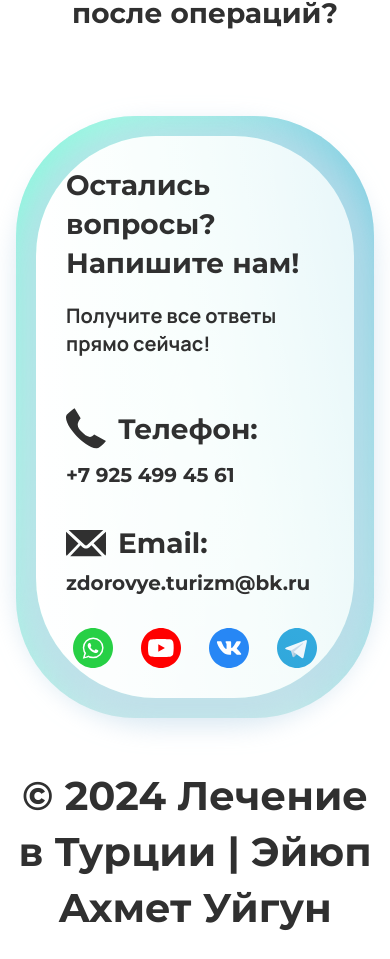
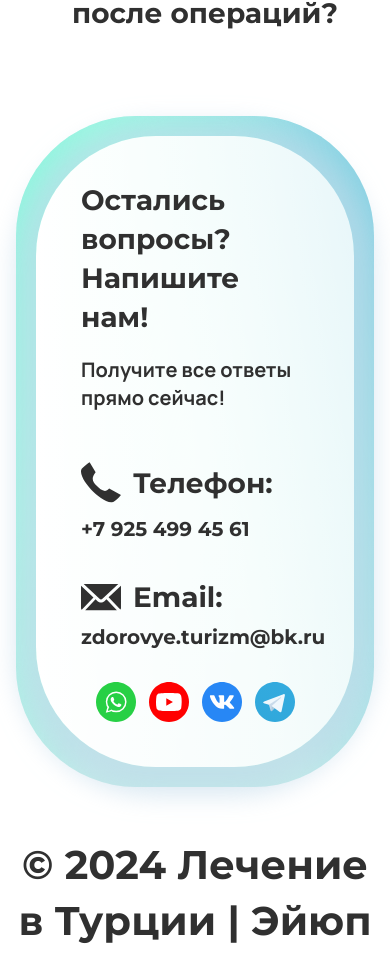
Before and after one commit to yuKalashnikova2/tourism, a Nuxt app: page / in a window 390 px wide. Shown: the part 8432-9391 px from the top of the page. Built offline with nearby package versions, Linux system fonts and the light colour scheme.

Commit message:
refactor padding contacts

```diff
--- a/components/Contacts.vue
+++ b/components/Contacts.vue
@@ -149,7 +149,7 @@
         padding: 50px;
     }
     @media (max-width: 605px) {
-        padding: 30px;
+        padding: 45px;
     }
     &__title {
         font-size: 60px;
@@ -195,7 +195,7 @@
             align-items: center;
             justify-content: center;
         }
-        @media (max-width: 505px) {
+        @media (max-width: 535px) {
             flex-direction: column;
             align-items: baseline;
         }
@@ -240,9 +240,9 @@
         // @media (max-width: 1200px) {
         //     margin-top: 35px;
         // }
-        // @media (max-width: 768px) {
-        //     gap: 15px;
-        // }
+        @media (max-width: 768px) {
+            gap: 13px;
+        }
         // @media (max-width: 605px) {
         //     justify-content: center;
         // }
```
